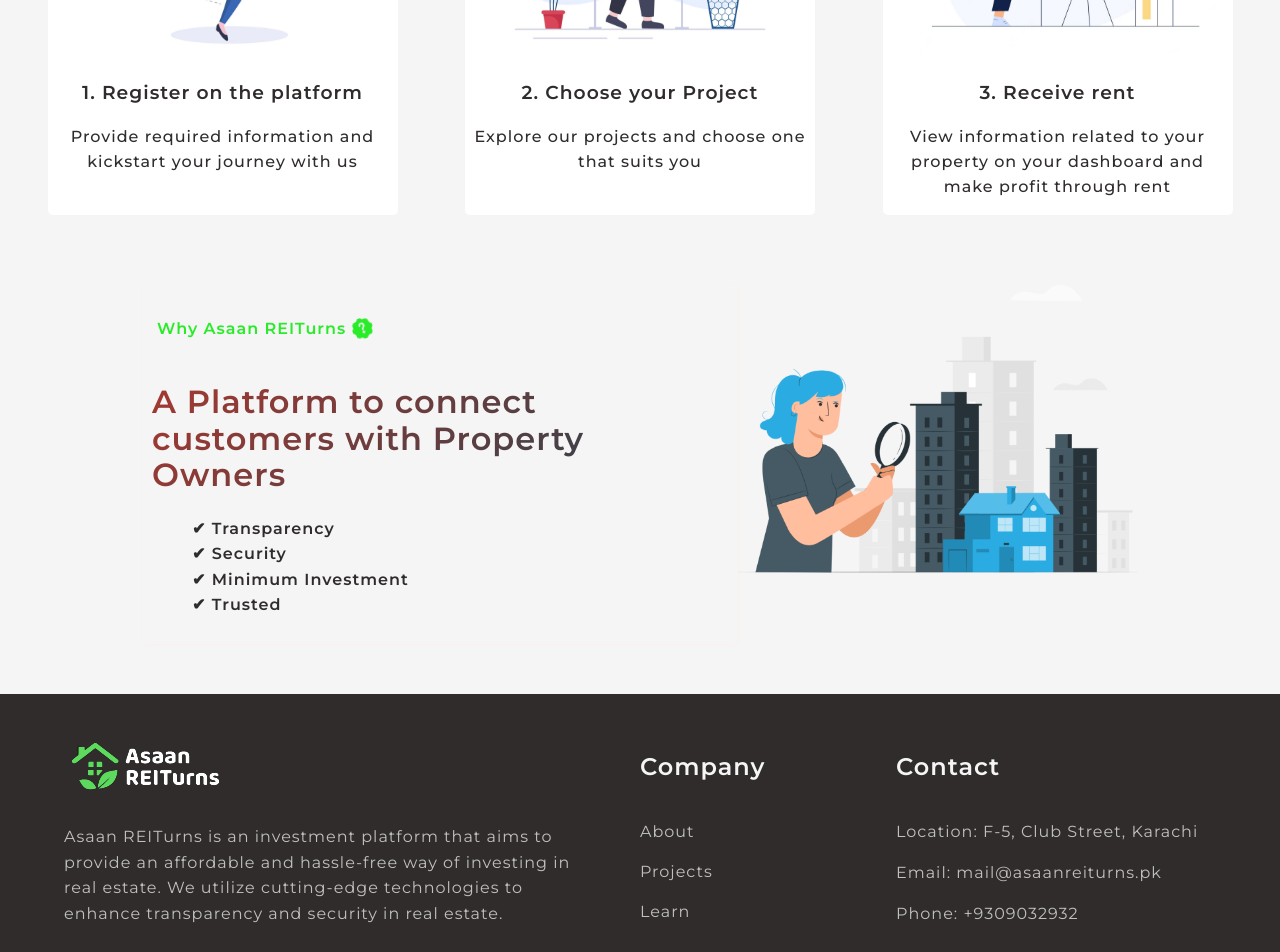
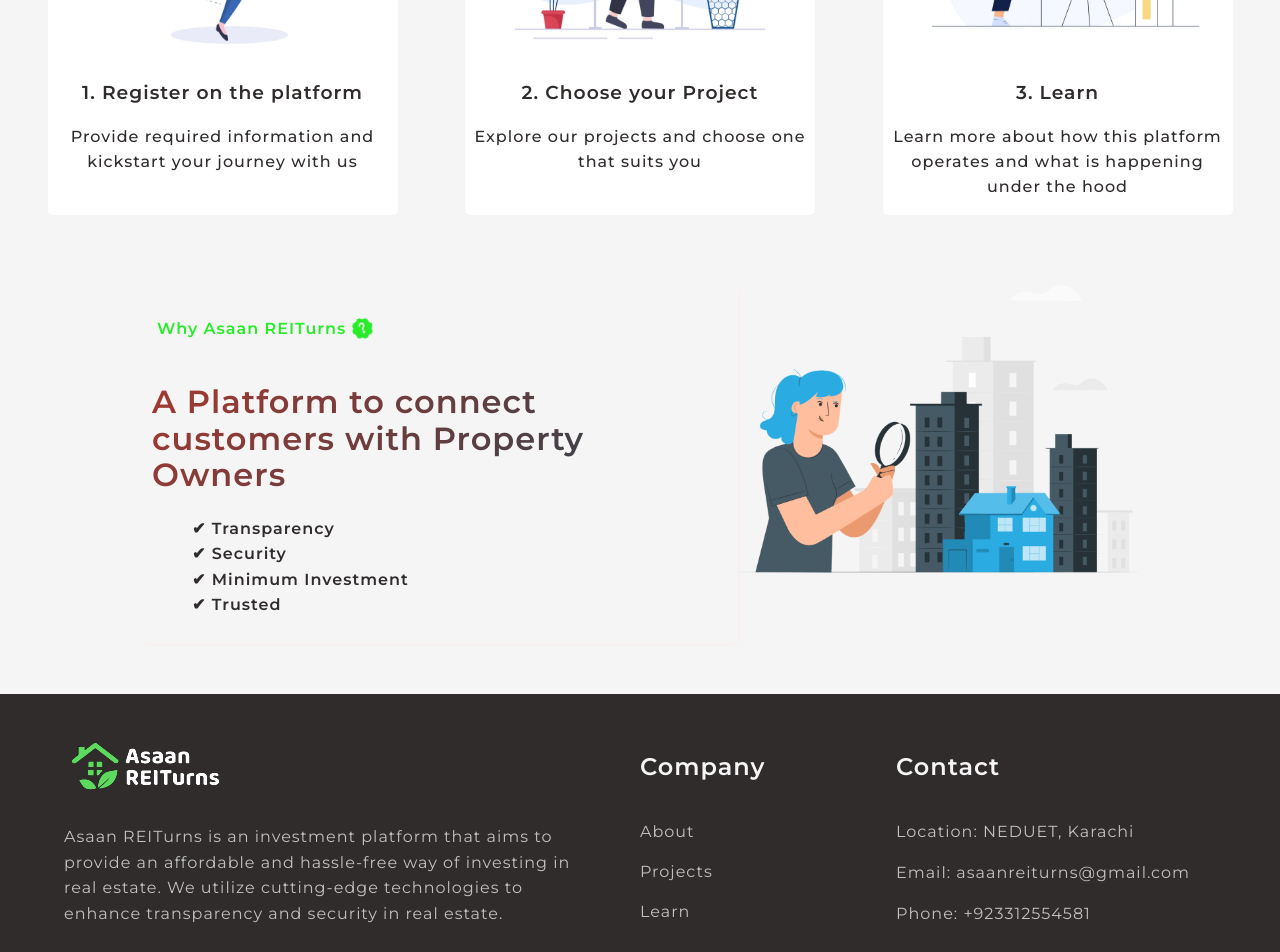
Before and after one commit to mohsiniqbal185/fydp_asset_tokenization, a React (Vite) app in the folder frontend/: page / in a window 1280 px wide. Shown: the part 1120-2072 px from the top of the page. Built offline with nearby package versions, Linux system fonts and the light colour scheme.

Commit message:
sign in link and single property data

```diff
--- a/frontend/src/components/Contact/Contact.jsx
+++ b/frontend/src/components/Contact/Contact.jsx
@@ -40,7 +40,7 @@
           <p>
           You're welcome to visit our office and meet with our team members.
           </p>
-          <h3>F-5, Club Street, Karachi</h3>
+          <h3>NEDUET, Karachi</h3>
         </div>
         <div>
           <h1>
@@ -50,7 +50,7 @@
           <p>
             We are available 24/7. Reach out to us for support and guidelines!
           </p>
-          <h3>+9309032932</h3>
+          <h3>+923312554581</h3>
         </div>
         <div>
           <h1>
@@ -60,7 +60,7 @@
           <p>
           We're just an email away. Connect with our team for assistance.
           </p>
-          <h3>mail@asaanreiturns.pk</h3>
+          <h3>asaanreiturns@gmail.com</h3>
         </div>
       </div>
     </motion.div>
--- a/frontend/src/components/Footer/Footer.jsx
+++ b/frontend/src/components/Footer/Footer.jsx
@@ -32,9 +32,9 @@
         <div className="foot-div-item3">
           <h2>Contact</h2>
           <div className="content">
-            <p>Location: F-5, Club Street, Karachi</p>
-            <p>Email: mail@asaanreiturns.pk</p>
-            <p>Phone: +9309032932</p>
+            <p>Location: NEDUET, Karachi</p>
+            <p>Email: asaanreiturns@gmail.com</p>
+            <p>Phone: +923312554581</p>
           </div>
         </div>
       </div>
--- a/frontend/src/components/HomeContent/HomeContent.jsx
+++ b/frontend/src/components/HomeContent/HomeContent.jsx
@@ -25,7 +25,8 @@
           <span style={{display:'flex',alignItems:'center'}}>How does it work&nbsp;<BsPatchQuestionFill/></span>
         </h1>
         <div className="process-cards">
-          <div className="process-card" onClick={()=>navigate("/sign-up")}>
+          <div className="process-card" onClick={()=>window.open('http://localhost:3000/login','_blank')}>
+          {/* <div className="process-card" onClick={()=>navigate("/sign-up")}> */}
             <img src="assets/first-card.jpg" alt="image" />
             <div>
               <h3>1. Register on the platform</h3>
@@ -44,10 +45,10 @@
           <div className="process-card" onClick={()=>navigate("/learn")}>
             <img src="assets/third-card.jpg" alt="image" />
             <div>
-              <h3>3. Receive rent</h3>
+              <h3>3. Learn</h3>
               <p>
-                View information related to your property on your dashboard and
-                make profit through rent
+                Learn more about how this platform operates and what is happening
+                under the hood
               </p>
             </div>
           </div>
--- a/frontend/src/components/Navbar/Navbar.jsx
+++ b/frontend/src/components/Navbar/Navbar.jsx
@@ -113,12 +113,12 @@
             </Link>
           </li>
           <li>
-            <Link to="/sign-in">
-              <button>
+            {/* <Link to="/sign-in"> */}
+              <button onClick={()=>window.open('http://localhost:3000/login','_blank')}>
                 <RiUserSharedLine />
                 &nbsp;<span>Sign In</span>
               </button>
-            </Link>
+            {/* </Link> */}
           </li>
         </ul>
       </div>
--- a/frontend/src/components/SingleProperty/SingleProperty.jsx
+++ b/frontend/src/components/SingleProperty/SingleProperty.jsx
@@ -31,8 +31,9 @@
     const fetchProperty = async () => {
       try {
         const res = await axios.get(`/api/user/properties/${property_id}`)
+        console.log(res.data[0])
         setProperty(res.data[0])
-        console.log(res.data[0])
+        // console.log(res.data[0])
       } catch (error) {
         console.log(error)
       }
@@ -58,27 +59,27 @@
         <img src={property?.image ? property.image : ""} alt="property image" />
         <div className="tagname">
           <div>
-            <h2><BiBuildingHouse/>&nbsp;{property?.name}</h2>
+            <h2><BiBuildingHouse/>&nbsp;{property?.property_name}</h2>
           </div>
         </div>
       </div>
       <div className="single-property-content">
       <div className="property-info">
-              <div className="info">
+              {/* <div className="info">
                 <h5><RxDimensions/>&nbsp;Area</h5>
                 <h6>{property?.size_of_property} yards</h6>
-              </div>
+              </div> */}
               <div className="info">
                 <h5><GiPriceTag/>&nbsp;Token Price</h5>
-                <h6>Rs. {property?.value_in_pkr/property?.no_of_tokens}</h6>
+                <h6>Rs. {property?.token_price}</h6>
               </div>
               <div className="info">
                 <h5><GiToken/>&nbsp;Total Tokens</h5>
-                <h6>{property?.no_of_tokens}</h6>
+                <h6>{property?.total_supply}</h6>
               </div>
               <div className="info">
                 <h5><BsFillCheckCircleFill/>&nbsp;Tokens Available</h5>
-                <h6>{property?.no_of_tokens - property?.tokens_sold}</h6>
+                <h6>{property?.tokens_left}</h6>
               </div>
           </div>
       <div className="property-desc">
```
